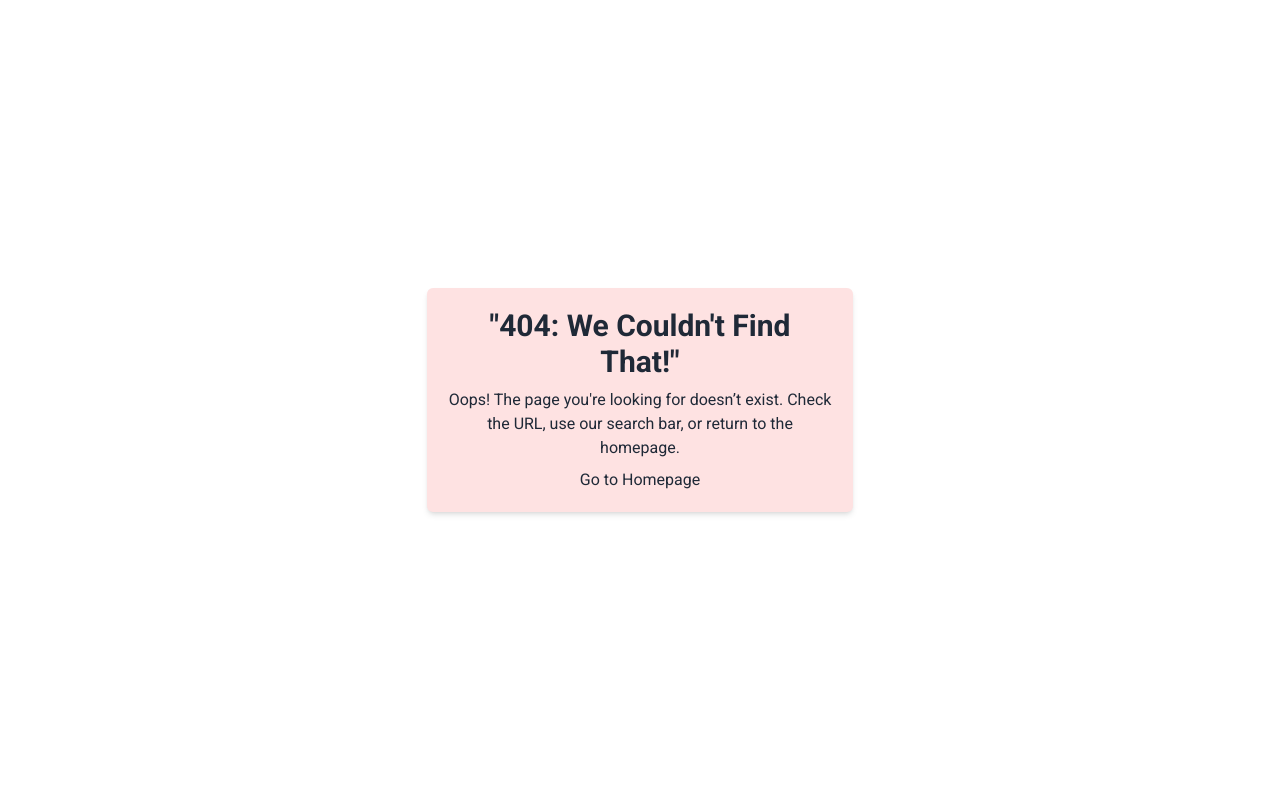
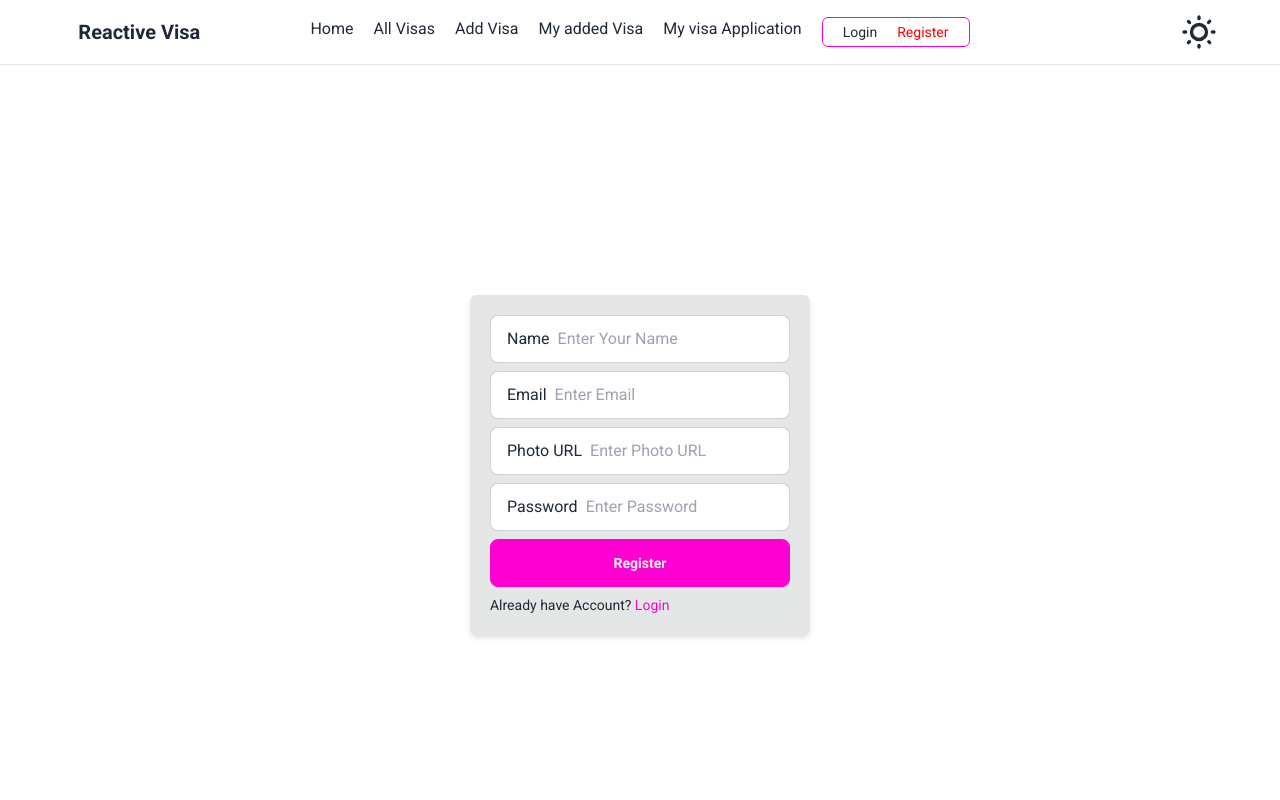
Before and after one commit to jnoyon/jnoyon-ph-a10, a React (Vite) app: page /register in a window 1280 px wide. Before the commit this address had no page. Shown: the top 800 px of the page. Built offline with nearby package versions, Linux system fonts and the light colour scheme.

Commit message:
Added Login and Register Routes

```diff
--- a/src/components/Navbar.jsx
+++ b/src/components/Navbar.jsx
@@ -10,7 +10,10 @@ export default function Navbar() {
             <NavLink to='/all-visa'> Add Visa </NavLink>
             <NavLink to='/all-visa'> My added Visa </NavLink>
             <NavLink to='/all-visa'> My visa Application </NavLink>
-            <NavLink to='/all-visa'> Login </NavLink>
+            <div className="border border-solid border-secondary px-5 py-1 rounded-md flex gap-5 text-sm">
+              <NavLink to='/login'> Login </NavLink>
+              <NavLink to='/register'> Register </NavLink>
+            </div>
          </div>
 
   )
--- /dev/null
+++ b/src/layout/AddVisa.jsx
@@ -0,0 +1,7 @@
+import React from 'react'
+
+export default function AddVisa() {
+  return (
+    <div>AddVisa</div>
+  )
+}
--- /dev/null
+++ b/src/layout/Login.jsx
@@ -0,0 +1,25 @@
+import { Link } from "react-router-dom";
+
+export default function Login() {
+  return (
+    <div className="flex items-center justify-center min-h-lvh">
+      <div className="bg-base-300 p-5 flex flex-col gap-2 rounded-md shadow-md">
+        <form className="flex flex-col gap-2">
+            <label className="input input-bordered flex items-center gap-2">
+            Email <input type="text" className="grow" placeholder="Enter Email" />{" "}
+            </label>
+            <label className="input input-bordered flex items-center gap-2">
+            Password <input
+                type="password"
+                className="grow"
+                placeholder="Enter Password"
+            />
+            </label>
+            <input type="submit" value="Login" className="btn btn-secondary" />
+        </form>
+        <p className="text-sm"> Don't have Account? <Link to='/register' className="text-secondary"> Register Now </Link> </p>
+        <p className="text-sm"> Forgot Password? <Link to='/password-reset' className="text-secondary"> Reset Now </Link> </p>
+      </div>
+    </div>
+  );
+}
--- /dev/null
+++ b/src/layout/PasswordReset.jsx
@@ -0,0 +1,7 @@
+import React from 'react'
+
+export default function PasswordReset() {
+  return (
+    <div>PasswordReset</div>
+  )
+}
--- /dev/null
+++ b/src/layout/Register.jsx
@@ -0,0 +1,31 @@
+import React from 'react'
+import { Link } from 'react-router-dom'
+
+export default function Register() {
+  return (
+    <div className="flex items-center justify-center min-h-lvh">
+      <div className="bg-base-300 p-5 flex flex-col gap-2 rounded-md shadow-md">
+        <form className="flex flex-col gap-2">
+            <label className="input input-bordered flex items-center gap-2">
+            Name <input type="text" className="grow" placeholder="Enter Your Name" />{" "}
+            </label>
+            <label className="input input-bordered flex items-center gap-2">
+            Email <input type="text" className="grow" placeholder="Enter Email" />{" "}
+            </label>
+            <label className="input input-bordered flex items-center gap-2">
+            Photo URL <input type="url" className="grow" placeholder="Enter Photo URL" />{" "}
+            </label>
+            <label className="input input-bordered flex items-center gap-2">
+            Password <input
+                type="password"
+                className="grow"
+                placeholder="Enter Password"
+            />
+            </label>
+            <input type="submit" value="Register" className="btn btn-secondary" />
+        </form>
+        <p className="text-sm"> Already have Account? <Link to='/login' className="text-secondary"> Login </Link> </p>
+      </div>
+    </div>
+  )
+}
```
Also changed, not shown: src/main.jsx (+10 -0 lines), src/layout/UpdateProfile.jsx (added).
